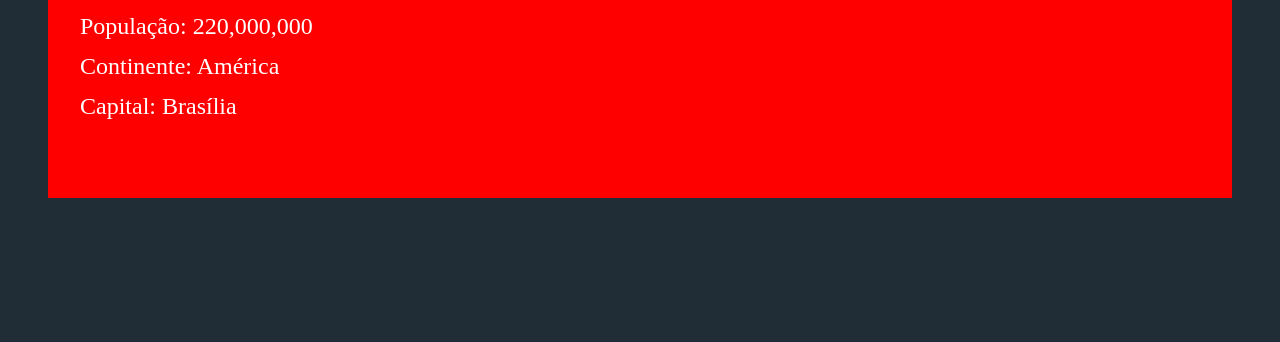
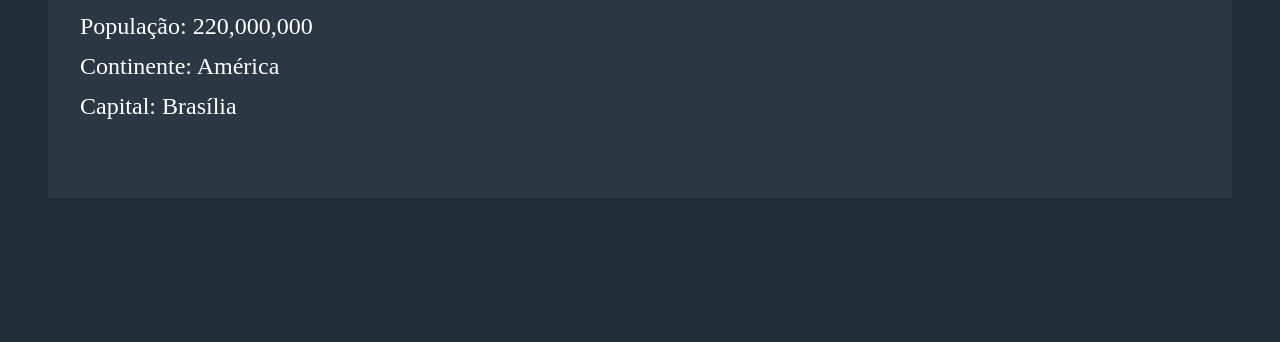
Before and after one commit to gabrielestefono/countries-api, a plain HTML site: page index.html in a window 1280 px wide. Shown: the part 458-800 px from the top of the page. Drawn offline with Linux system fonts and the light colour scheme.

Commit message:
Décimo Commit

```diff
--- a/assets/css/flags.css
+++ b/assets/css/flags.css
@@ -1,10 +1,9 @@
 .flags{
     display: flex;
     flex-direction: column;
-    background-color: red;
+    background-color: rgb(43, 55, 67);
     margin: 2rem auto 0 auto;
     width: calc(100vw - 6rem);
-
 }
 
 .flag__image{
```
